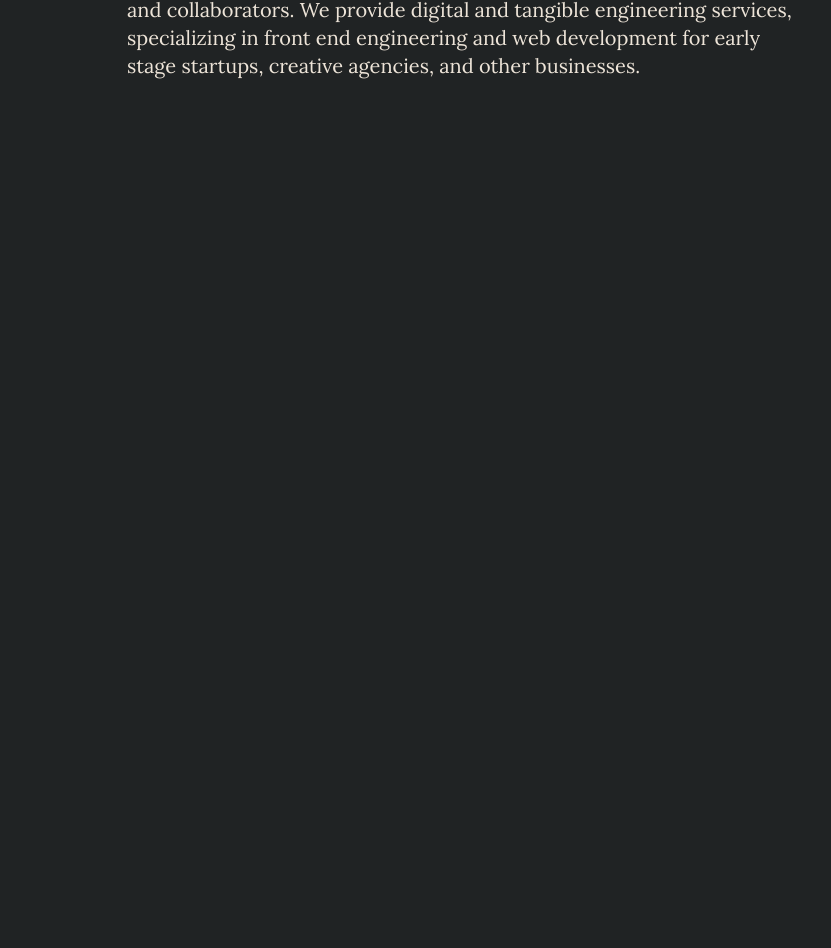
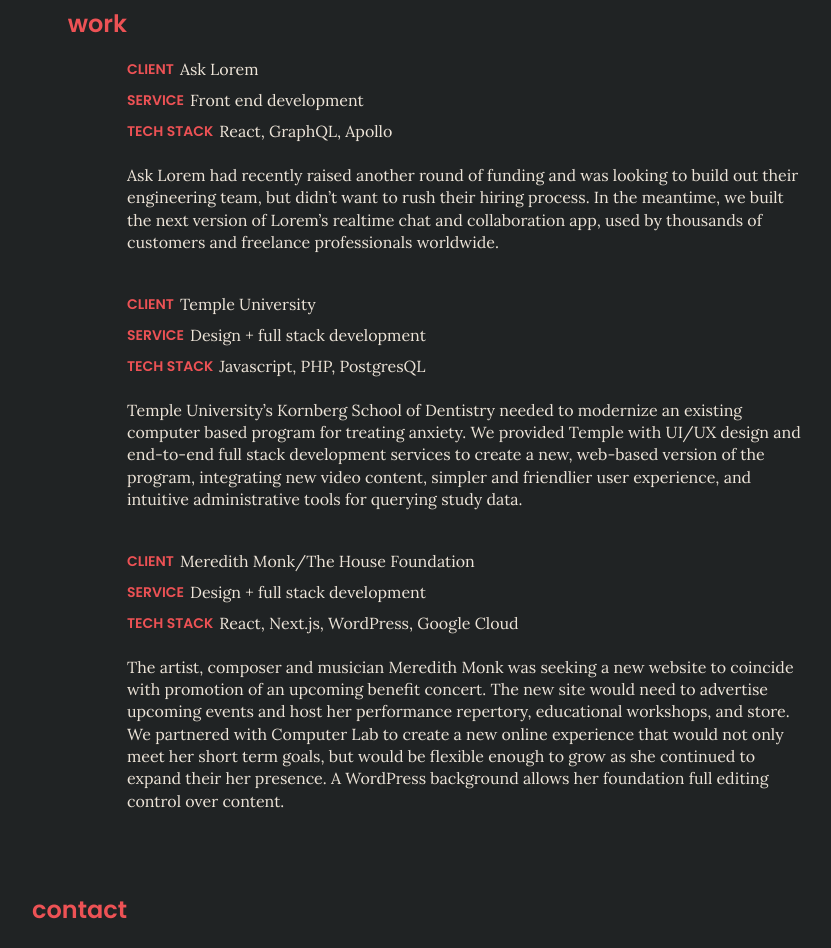
Before and after one commit to markneub/neuinteractive, a Nuxt app: page / in a window 1280 px wide. Shown: the part 879-1827 px from the top of the page, without its empty margins (189-1020 px from the left). Before the commit the page ends 959 px from the top, so only its background shows below. Built offline with nearby package versions, Linux system fonts and the light colour scheme.

Commit message:
Add content

```diff
--- a/pages/index.vue
+++ b/pages/index.vue
@@ -19,6 +19,34 @@
         </p>
       </div>
     </section>
+    <section>
+      <div class="content">
+        <h3>work</h3>
+        <div
+          v-for="(work, idx) in works"
+          :key="idx"
+          class="work"
+        >
+          <dl>
+            <dt>Client</dt>
+            <dd v-html="work.client"></dd>
+            <dt>Service</dt>
+            <dd v-html="work.service"></dd>
+            <dt>Tech stack</dt>
+            <dd v-html="work.stack"></dd>
+          </dl>
+          <p v-html="work.description"></p>
+        </div>
+      </div>
+    </section>
+    <section>
+      <div class="content">
+        <h3>contact</h3>
+        <p class="large">
+          Let’s make something together! Whether you’re looking for help building your product or seeking a partner to work with you on a creative project, we’d love to talk. Get in touch at mark@neuinteractive.com and let’s chat about your project.
+        </p>
+      </div>
+    </section>
   </div>
 </template>
 
@@ -28,6 +56,26 @@
 export default {
   components: {
     NeuHeader
+  },
+  data () {
+    return {
+      works: [{
+        client: 'Ask Lorem',
+        service: 'Front end development',
+        stack: 'React, GraphQL, Apollo',
+        description: 'Ask Lorem had recently raised another round of funding and was looking to build out their engineering team, but didn’t want to rush their hiring process. In the meantime, we built the next version of Lorem’s realtime chat and collaboration app, used by thousands of customers and freelance professionals worldwide.'
+      }, {
+        client: 'Temple University',
+        service: 'Design + full stack development',
+        stack: 'Javascript, PHP, PostgresQL',
+        description: 'Temple University’s Kornberg School of Dentistry needed to modernize an existing computer based program for treating anxiety. We provided Temple with UI/UX design and end-to-end full stack development services to create a new, web-based version of the program, integrating new video content, simpler and friendlier user experience, and intuitive administrative tools for querying study data.'
+      }, {
+        client: 'Meredith Monk/The House Foundation',
+        service: 'Design + full stack development',
+        stack: 'React, Next.js, WordPress, Google Cloud',
+        description: 'The artist, composer and musician Meredith Monk was seeking a new website to coincide with promotion of an upcoming benefit concert. The new site would need to advertise upcoming events and host her performance repertory, educational workshops, and store. We partnered with Computer Lab to create a new online experience that would not only meet her short term goals, but would be flexible enough to grow as she continued to expand their her presence. A WordPress background allows her foundation full editing control over content.'
+      }]
+    }
   },
   head: {
     title: 'Neu Interactive'
@@ -39,8 +87,12 @@
 @import '~assets/_common';
 
 section {
+  padding-bottom: 8rem;
+
   &:first-of-type {
-    min-height: 100vh;
+    margin-top: 0;
+    height: 80vh;
+    min-height: 600px;
   }
 
   margin: 0 auto;
@@ -76,7 +128,7 @@
       @include headlineFont;
       color: $accent;
       font-size: 2.4rem;
-      margin-bottom: 1.2rem;
+      margin-bottom: 1.8rem;
     }
 
     p {
@@ -86,6 +138,35 @@
         font-size: 2rem;
       }
     }
+
+    .work {
+      margin-top: 4rem;
+      &:first-of-type { margin-top: 0; }
+
+      dl {
+        overflow: auto;
+        margin-bottom: 1.2rem;
+
+        dt {
+          @include headlineFont;
+          color: $accent;
+          font-size: 1.4rem;
+          text-transform: uppercase;
+          float: left;
+          clear: left;
+          margin-right: 6px;
+          margin-bottom: 10px;
+        }
+        dd {
+          float: left;
+          margin-bottom: 10px;
+        }
+      }
+
+      p {
+        clear: left;
+      }
+    }
   }
 }
 </style>
```
